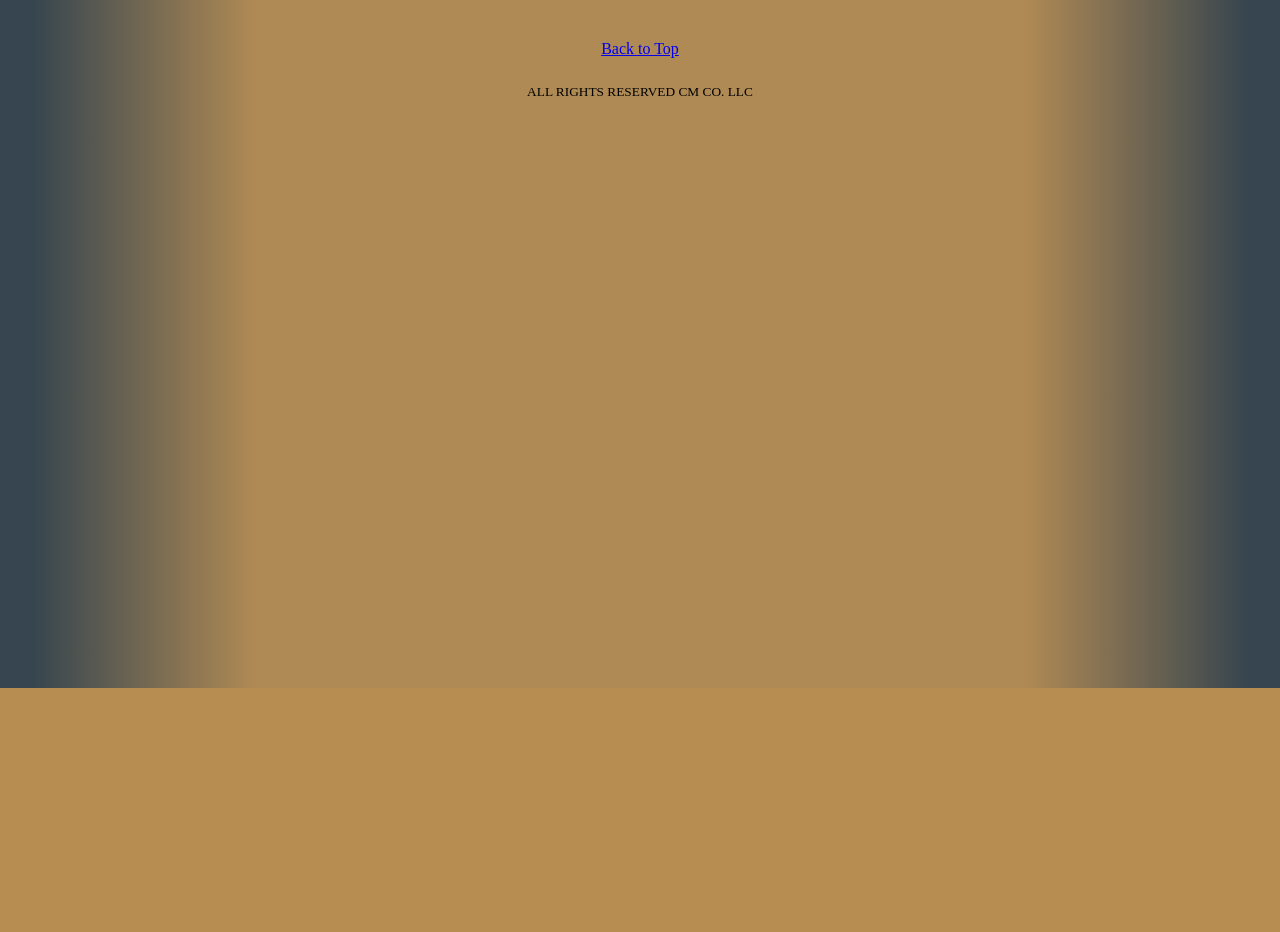
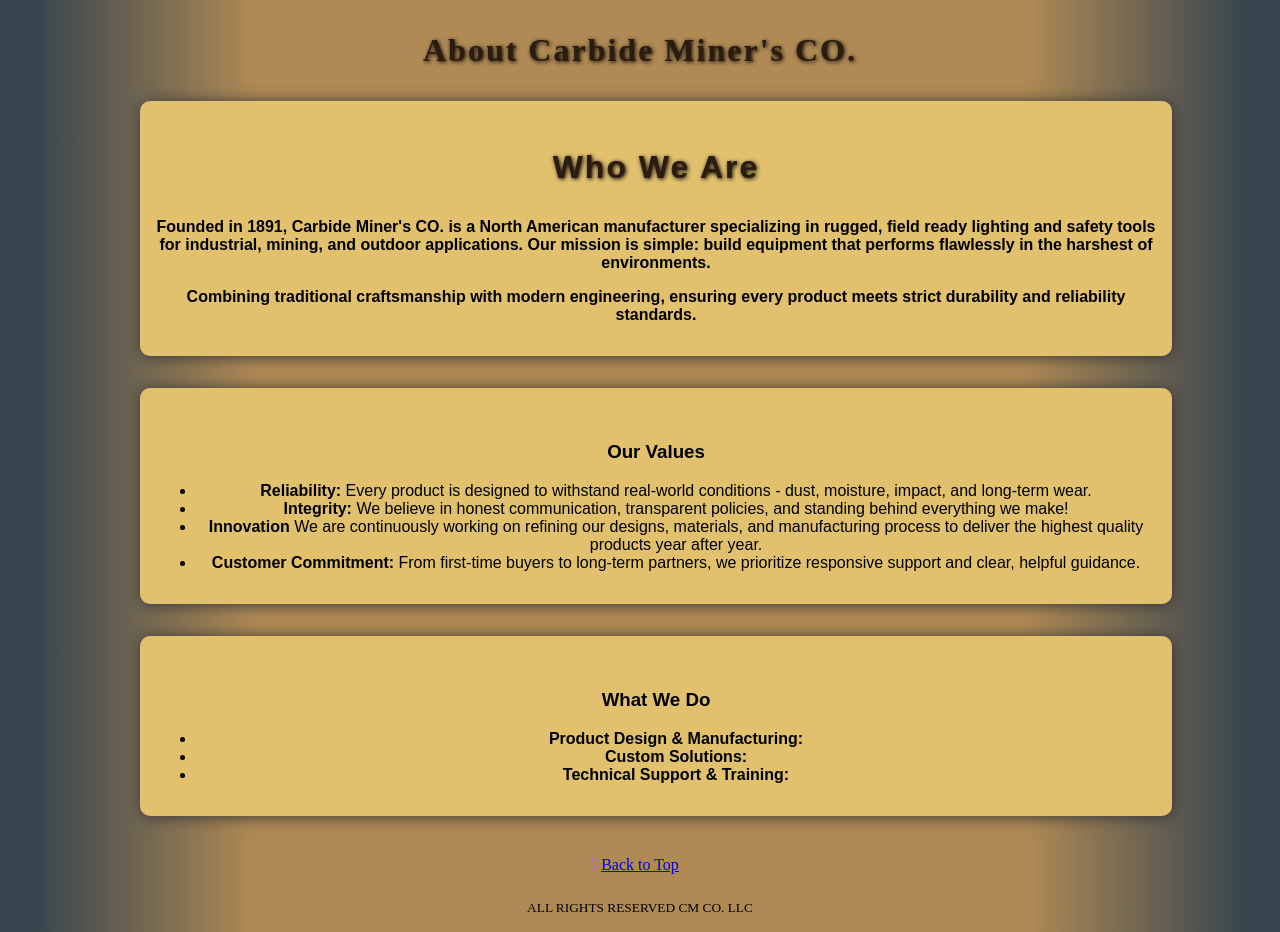
Before and after one commit to joshjunnola-cell/COMP1002-25f, a PHP site: page /corporate.html in a window 1280 px wide. Shown: the part 112-1044 px from the top of the page. Before the commit the page ends 800 px from the top, so only its background shows below. Run offline with PHP 8.4, Linux system fonts and the light colour scheme.

Commit message:
added corporate page info and some CSS

```diff
--- a/Project-1/corporate.html
+++ b/Project-1/corporate.html
@@ -7,15 +7,16 @@
     <!--Meta info-->
     <meta charset="utf-8" />
     <meta name="viewport" content="width=device-width" />
-    <link rel="icon" href="./images/vintage-lamp-favicon.webp" type="image/x-icon" /> <!--img sourced from https://www.shutterstock.com/search/miner%27s-lamp?image_type=illustration -->
+    <link rel="icon" href="./images/vintage-lamp-favicon.webp" type="image/x-icon" />
+    <!--img sourced from https://www.shutterstock.com/search/miner%27s-lamp?image_type=illustration -->
     <title>CORPORATE PAGE</title>
-    <link rel="stylesheet" href="style/styles.css" media="screen"/>
+    <link rel="stylesheet" href="style/styles.css" media="screen" />
     <script src="./js/nav.js" defer></script>
 </head>
 
 <body>
     <header>
-       <h1>CARBIDE MINER'S CO.</h1>
+        <h1>CARBIDE MINER'S CO.</h1>
         <nav>
             <ul class="navLink">
                 <li><a href="index.html">HOME</a></li>
@@ -25,9 +26,44 @@
             </ul>
         </nav>
     </header>
-    <main>
-        <h2></h2>
+    <main class="corp">
+        <h2>About Carbide Miner's CO.</h2>
+        <section class="whoWeAre">
+            <h2>Who We Are</h2>
+            <p>
+                Founded in 1891, <strong>Carbide Miner's CO.</strong> is a North American manufacturer specializing in
+                rugged, field ready lighting and safety tools for industrial,
+                mining, and outdoor applications. Our mission is simple: build equipment that performs flawlessly in the
+                harshest of environments.
+            </p>
+            <p>
+                Combining traditional craftsmanship with modern engineering, ensuring every product meets strict
+                durability and reliability standards.
+            </p>
+        </section>
 
+        <section class="values">
+            <h3>Our Values</h3>
+            <ul>
+                <li><strong>Reliability:</strong> Every product is designed to withstand real-world conditions - dust,
+                    moisture, impact, and long-term wear.</li>
+                <li><strong>Integrity:</strong> We believe in honest communication, transparent policies, and standing
+                    behind everything we make!</li>
+                <li><strong>Innovation</strong> We are continuously working on refining our designs, materials, and
+                    manufacturing process to deliver the highest quality products year after year.</li>
+                <li><strong>Customer Commitment:</strong> From first-time buyers to long-term partners, we prioritize
+                    responsive support and clear, helpful guidance.</li>
+            </ul>
+        </section>
+
+        <section class="whatWeDo">
+            <h3>What We Do</h3>
+            <ul>
+                <li><strong>Product Design & Manufacturing:</strong></li>
+                <li><strong>Custom Solutions:</strong></li>
+                <li><strong>Technical Support & Training:</strong></li>
+            </ul>
+        </section>
     </main>
     <footer>
         <a href="#top">Back to Top</a>
--- a/Project-1/style/styles.css
+++ b/Project-1/style/styles.css
@@ -417,7 +417,7 @@ h3 {
     box-shadow: 1px 1px 15px #383737;
     max-width: 300px;
     margin: 1em auto;
-    padding: 0.6em;
+    padding: 1em;
     text-align: center;
     line-height: 1.6;
     font-size: 1.1em;
@@ -453,3 +453,12 @@ h3 {
 .feedback > h4 {
     margin-right: 0.5em;
 }
+
+.corp { /* corporate page */
+    max-width: 1000px;
+    text-align: center;
+}
+
+.corp > p {
+    font-size: 1.2em;
+}
```
